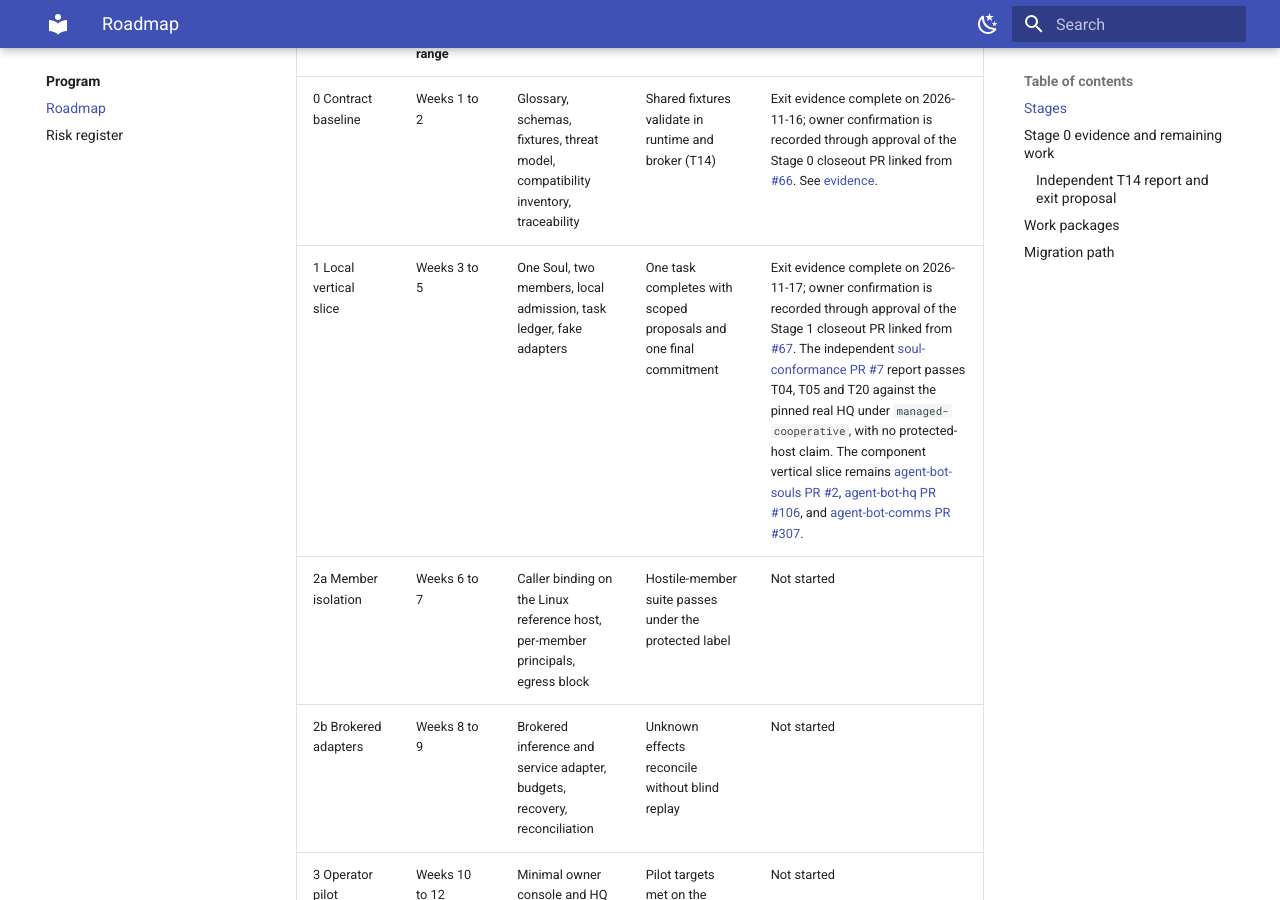
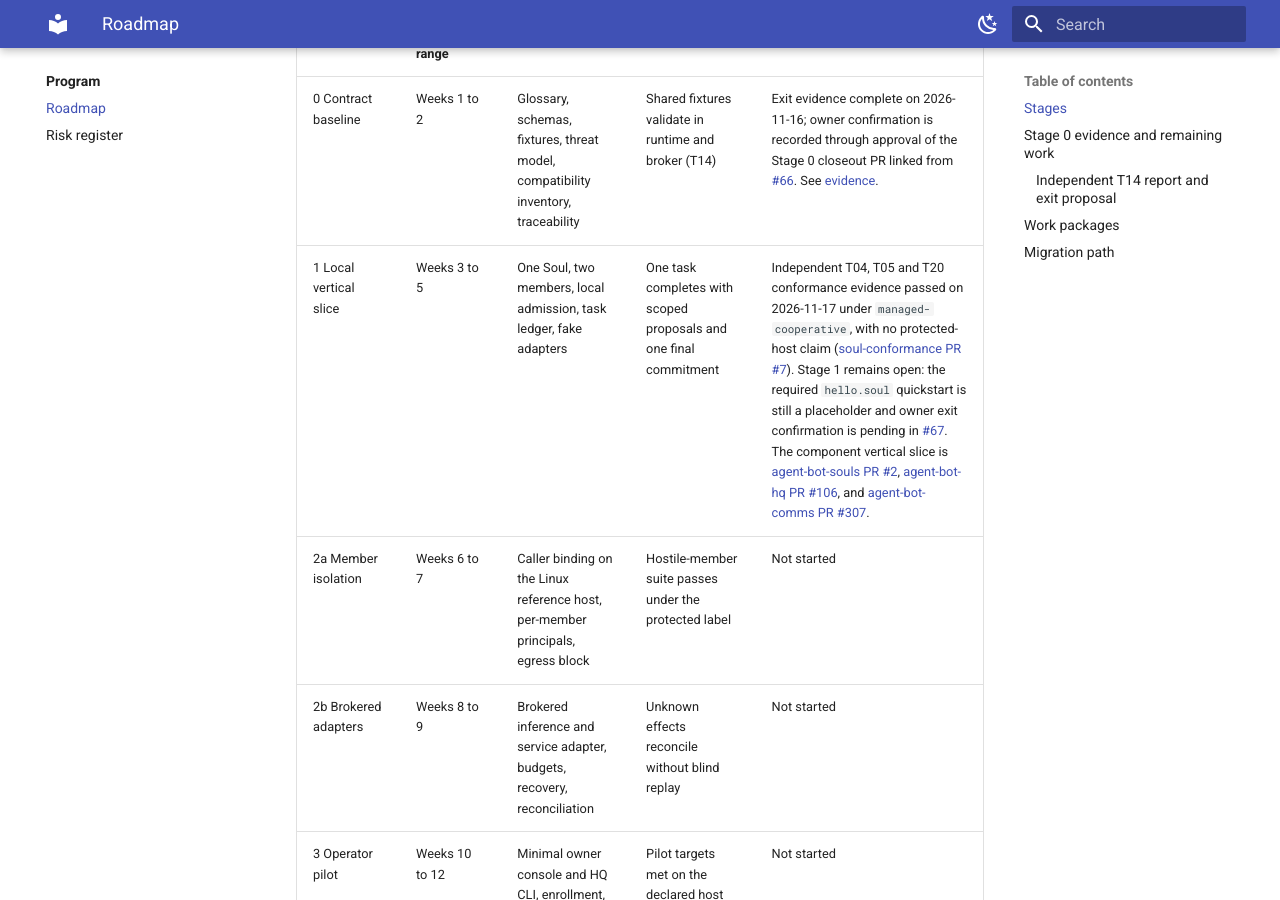
Before and after one commit to true-line/agent-bot-platform, an MkDocs documentation site: the page built from docs/10-program/roadmap.md, in a window 1280 px wide and 900 px high, scrolled down 385 px. Built offline with MkDocs 1.6.1 and Material for MkDocs 9.7.7, drawn with Linux system fonts in a browser that asks for light colours.

Commit message:
Keep Stage 1 open for the hello.soul gate
Agent-Bot-Write: ghw_85cdb535232d7820
Agent-Bot-Session: fa2486d94751

```diff
--- a/docs/10-program/roadmap.md
+++ b/docs/10-program/roadmap.md
@@ -15,7 +15,7 @@ Delivery runs in evidence-gated stages, each ending in an observable vertical sl
 | Stage | Planning range | Deliverable | Exit evidence | Recorded state |
 |---|---|---|---|---|
 | 0 Contract baseline | Weeks 1 to 2 | Glossary, schemas, fixtures, threat model, compatibility inventory, traceability | Shared fixtures validate in runtime and broker (T14) | Exit evidence complete on 2026-11-16; owner confirmation is recorded through approval of the Stage 0 closeout PR linked from [#66](https://github.com/true-line/agent-bot-platform/issues/66). See [evidence](#stage-0-evidence-and-remaining-work). |
-| 1 Local vertical slice | Weeks 3 to 5 | One Soul, two members, local admission, task ledger, fake adapters | One task completes with scoped proposals and one final commitment | Exit evidence complete on 2026-11-17; owner confirmation is recorded through approval of the Stage 1 closeout PR linked from [#67](https://github.com/true-line/agent-bot-platform/issues/67). The independent [soul-conformance PR #7](https://github.com/true-line/soul-conformance/pull/7) report passes T04, T05 and T20 against the pinned real HQ under `managed-cooperative`, with no protected-host claim. The component vertical slice remains [agent-bot-souls PR #2](https://github.com/true-line/agent-bot-souls/pull/2), [agent-bot-hq PR #106](https://github.com/true-line/agent-bot-hq/pull/106), and [agent-bot-comms PR #307](https://github.com/true-line/agent-bot-comms/pull/307). |
+| 1 Local vertical slice | Weeks 3 to 5 | One Soul, two members, local admission, task ledger, fake adapters | One task completes with scoped proposals and one final commitment | Independent T04, T05 and T20 conformance evidence passed on 2026-11-17 under `managed-cooperative`, with no protected-host claim ([soul-conformance PR #7](https://github.com/true-line/soul-conformance/pull/7)). Stage 1 remains open: the required `hello.soul` quickstart is still a placeholder and owner exit confirmation is pending in [#67](https://github.com/true-line/agent-bot-platform/issues/67). The component vertical slice is [agent-bot-souls PR #2](https://github.com/true-line/agent-bot-souls/pull/2), [agent-bot-hq PR #106](https://github.com/true-line/agent-bot-hq/pull/106), and [agent-bot-comms PR #307](https://github.com/true-line/agent-bot-comms/pull/307). |
 | 2a Member isolation | Weeks 6 to 7 | Caller binding on the Linux reference host, per-member principals, egress block | Hostile-member suite passes under the protected label | Not started |
 | 2b Brokered adapters | Weeks 8 to 9 | Brokered inference and service adapter, budgets, recovery, reconciliation | Unknown effects reconcile without blind replay | Not started |
 | 3 Operator pilot | Weeks 10 to 12 | Minimal owner console and HQ CLI, enrollment, approvals, export and restore | Pilot targets met on the declared host | Not started |
```
